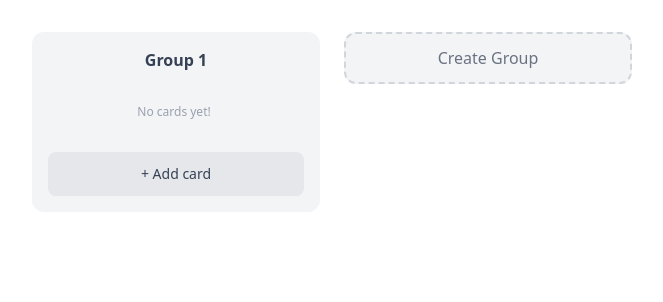
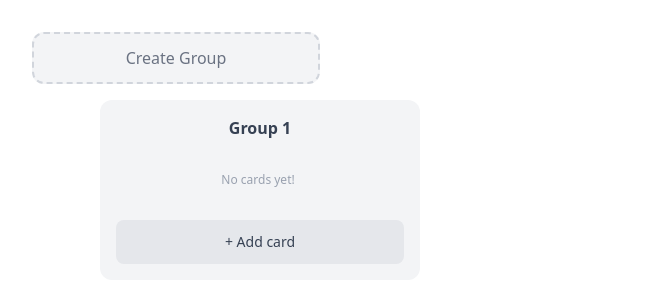
Before and after one commit to charlygoomezz/Prueba_tecnica, a React (Vite) app: page / in a window 1280 px wide. Both pictures are taken after a click on the button "Create Group". Shown: the top 302 px of the page, without its empty margins (0-663 px from the left). Built offline with nearby package versions, Linux system fonts and the light colour scheme.

Commit message:
Create drag and drop logic for groups

```diff
--- a/src/App.tsx
+++ b/src/App.tsx
@@ -3,7 +3,7 @@ import Group from './components/Group';
 import { useBoard } from './hooks/useBoard';
 
 function App() {
-  const { groups, cards, addGroups, addCards } = useBoard();
+  const { groups, cards, addGroups, addCards, dragAndDrop } = useBoard();
   return (
     <>
       <div className="min-h-screen bg-white p-8 overflow-x-auto">
@@ -14,6 +14,7 @@ function App() {
               group={group}
               cards={cards.filter(c => c.groupId === group.id)}
               addCard={addCards}
+              dragAndDrop={dragAndDrop}
             />
           ))}
           <CreateButton label="Create Group" variant="group" onClick={addGroups} />
--- a/src/components/Group.tsx
+++ b/src/components/Group.tsx
@@ -1,3 +1,4 @@
+import { useState } from 'react';
 import type { Card as CardType, Group as GroupType } from '../types/board.types';
 import CardComponent from './Card'; // Importación directa del componente
 import CreateButton from './CreateButton';
@@ -6,11 +7,35 @@ interface GroupProps {
   group: GroupType;
   cards: CardType[];
   addCard: (groupId: string) => void;
+  dragAndDrop: (id: string, x: number, y: number) => void;
 }
 
-export default function Group({ group, cards, addCard }: GroupProps) {
+export default function Group({ group, cards, addCard, dragAndDrop }: GroupProps) {
+  const [dragging, setDragging] = useState(false);
+
+  const handleMouseDown = () => {
+    setDragging(true);
+  };
+
+  const handleMouseUp = () => {
+    setDragging(false);
+  };
+
+  const handleMouseMove = (e: React.MouseEvent) => {
+    if (!dragging) return;
+
+    dragAndDrop(group.id, e.clientX - 150, e.clientY - 50);
+  };
+
   return (
-    <div className="bg-gray-100 p-4 rounded-xl w-72 shrink-0 flex flex-col max-h-full">
+    <div
+      id={group.id}
+      onMouseDown={handleMouseDown}
+      onMouseUp={handleMouseUp}
+      onMouseMove={handleMouseMove}
+      className="absolute bg-gray-100 p-4 rounded-xl w-80 flex flex-col cursor-move"
+      style={{ left: group.x, top: group.y }}
+    >
       <h2 className="font-bold text-gray-700 mb-4 px-1 text-center">{group.title}</h2>
 
       <div className="flex-1 overflow-y-auto pr-1">
@@ -21,6 +46,7 @@ export default function Group({ group, cards, addCard }: GroupProps) {
           <p className="text-gray-400 text-xs text-center py-4">No cards yet!</p>
         )}
       </div>
+
       <CreateButton onClick={() => addCard(group.id)} label="+ Add card" variant="card" />
     </div>
   );
--- a/src/hooks/useBoard.ts
+++ b/src/hooks/useBoard.ts
@@ -13,9 +13,10 @@ export const useBoard = () => {
     const newGroup: Group = {
       id: uuidv4(),
       title: `Group ${groups.length + 1}`,
+      x: 100 + groups.length * 300,
+      y: 100,
     };
     setGroups([...groups, newGroup]);
-    console.log('grupo creado');
   };
 
   const addCards = (groupId: string) => {
@@ -29,10 +30,15 @@ export const useBoard = () => {
     setCards([...cards, newCard]);
   };
 
+  const dragAndDrop = (id: string, x: number, y: number) => {
+    setGroups(prev => prev.map(group => (group.id === id ? { ...group, x, y } : group)));
+  };
+
   return {
     addGroups,
     groups,
     addCards,
     cards,
+    dragAndDrop,
   };
 };
--- a/src/types/board.types.ts
+++ b/src/types/board.types.ts
@@ -9,6 +9,8 @@ export interface Card {
 export interface Group {
   id: string;
   title: string;
+  x: number;
+  y: number;
 }
 
 export interface BoardState {
```
